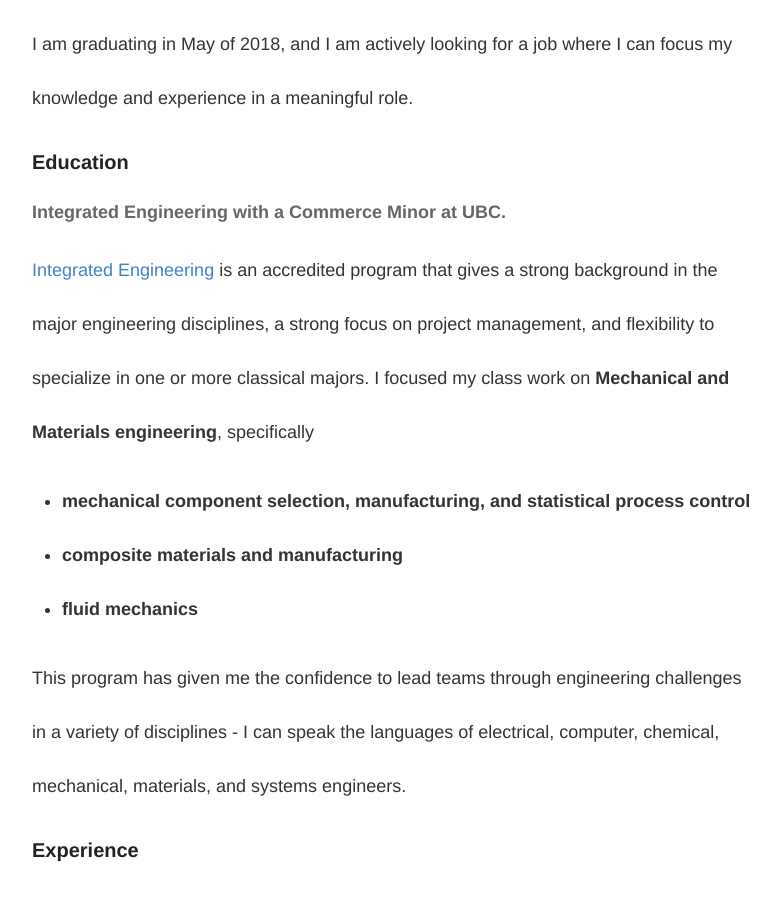
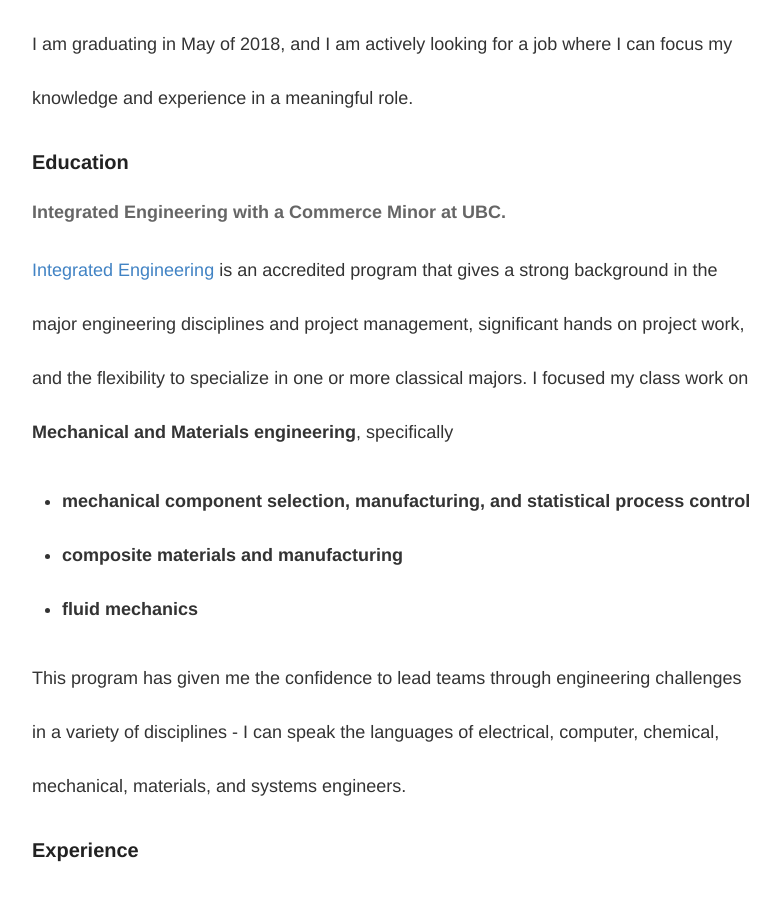
Before and after one commit to jorenj/jorenj.github.io, a Jekyll site: the page built from index.md, in a window 1280 px wide and 900 px high, scrolled down 830 px. Shown: the whole window, without its empty margins (248-1028 px from the left). Built offline with Jekyll 4.4.1, drawn with Linux system fonts in a browser that asks for light colours.

Commit message:
Update index.md

```diff
--- a/index.md
+++ b/index.md
@@ -16,7 +16,7 @@ I am graduating in May of 2018, and I am actively looking for a job where I can
 ### Education
 
 #### Integrated Engineering with a Commerce Minor at UBC.
-[Integrated Engineering](http://www.igen.ubc.ca/) is an accredited program that gives a strong background in the major engineering disciplines, a strong focus on project management, and flexibility to specialize in one or more classical majors. I focused my class work on **Mechanical and Materials engineering**, specifically
+[Integrated Engineering](http://www.igen.ubc.ca/) is an accredited program that gives a strong background in the major engineering disciplines and project management, significant hands on project work, and the flexibility to specialize in one or more classical majors. I focused my class work on **Mechanical and Materials engineering**, specifically
 * **mechanical component selection, manufacturing, and statistical process control**
 * **composite materials and manufacturing**
 * **fluid mechanics**
```
